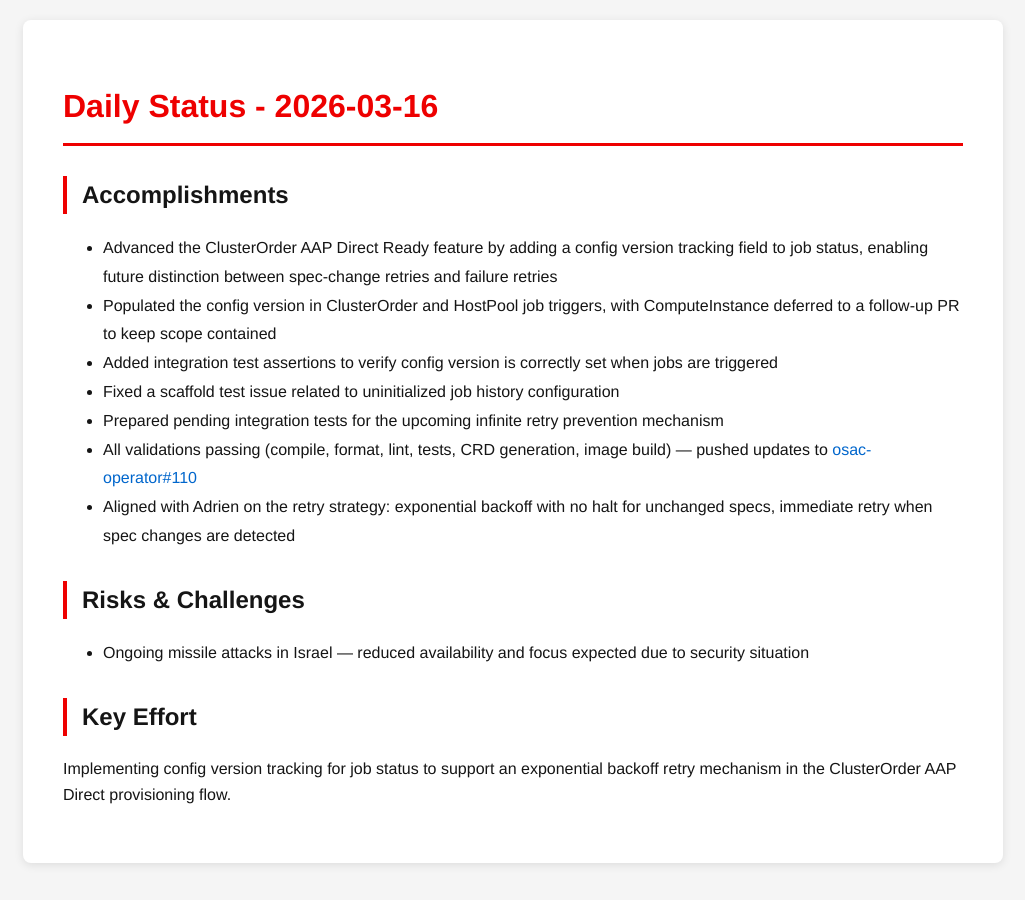
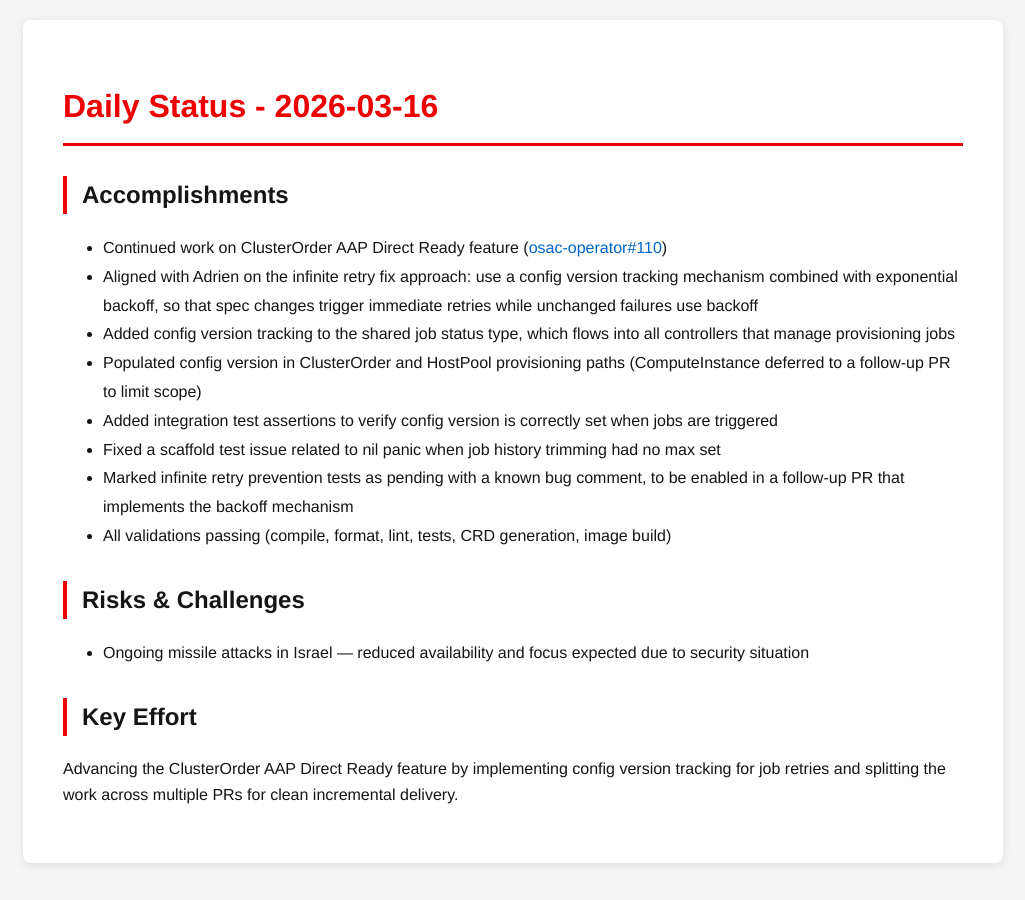
Before and after one commit to tzvatot/daily-status, a Jekyll site: the page built from 2026-03-16.md, in a window 1280 px wide. Shown: the whole page, without its empty margins (127-1152 px from the left). Built offline with Jekyll 4.4.1, drawn with Linux system fonts in a browser that asks for light colours.

Commit message:
Daily status update - 2026-03-16

```diff
--- a/2026-03-16.md
+++ b/2026-03-16.md
@@ -7,16 +7,17 @@ date: 2026-03-16
 # Daily Status - 2026-03-16
 
 ## Accomplishments
-- Advanced the ClusterOrder AAP Direct Ready feature by adding a config version tracking field to job status, enabling future distinction between spec-change retries and failure retries
-- Populated the config version in ClusterOrder and HostPool job triggers, with ComputeInstance deferred to a follow-up PR to keep scope contained
+- Continued work on ClusterOrder AAP Direct Ready feature ([osac-operator#110](https://github.com/osac-project/osac-operator/pull/110))
+- Aligned with Adrien on the infinite retry fix approach: use a config version tracking mechanism combined with exponential backoff, so that spec changes trigger immediate retries while unchanged failures use backoff
+- Added config version tracking to the shared job status type, which flows into all controllers that manage provisioning jobs
+- Populated config version in ClusterOrder and HostPool provisioning paths (ComputeInstance deferred to a follow-up PR to limit scope)
 - Added integration test assertions to verify config version is correctly set when jobs are triggered
-- Fixed a scaffold test issue related to uninitialized job history configuration
-- Prepared pending integration tests for the upcoming infinite retry prevention mechanism
-- All validations passing (compile, format, lint, tests, CRD generation, image build) — pushed updates to [osac-operator#110](https://github.com/osac-project/osac-operator/pull/110)
-- Aligned with Adrien on the retry strategy: exponential backoff with no halt for unchanged specs, immediate retry when spec changes are detected
+- Fixed a scaffold test issue related to nil panic when job history trimming had no max set
+- Marked infinite retry prevention tests as pending with a known bug comment, to be enabled in a follow-up PR that implements the backoff mechanism
+- All validations passing (compile, format, lint, tests, CRD generation, image build)
 
 ## Risks & Challenges
 - Ongoing missile attacks in Israel — reduced availability and focus expected due to security situation
 
 ## Key Effort
-Implementing config version tracking for job status to support an exponential backoff retry mechanism in the ClusterOrder AAP Direct provisioning flow.
+Advancing the ClusterOrder AAP Direct Ready feature by implementing config version tracking for job retries and splitting the work across multiple PRs for clean incremental delivery.
```
